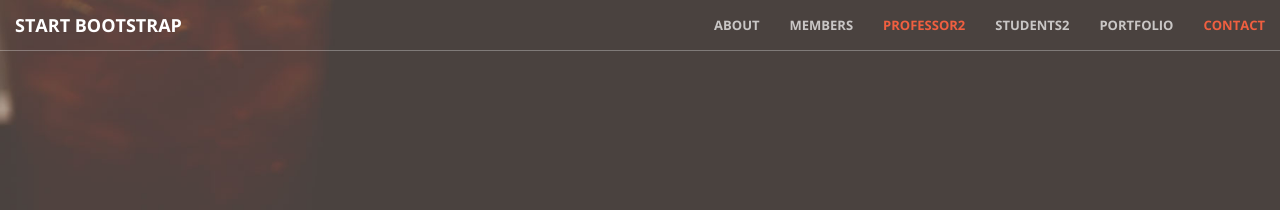
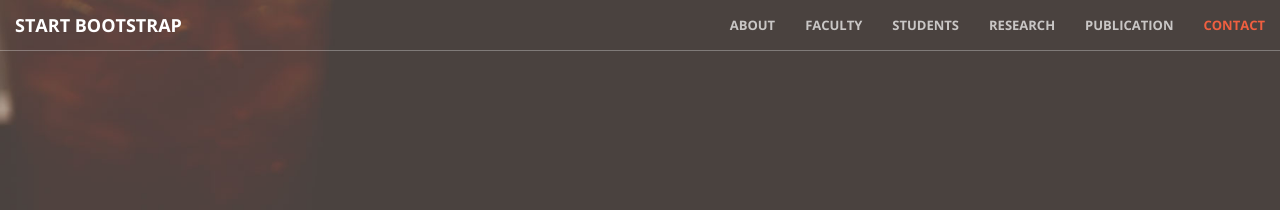
Before and after one commit to dwKim88/AEL, a Jekyll site: the page built from index.html, in a window 1280 px wide. Shown: the top 210 px of the page. Built offline with Jekyll 4.4.1, drawn with Linux system fonts in a browser that asks for light colours.

Commit message:
Update nav.html

```diff
--- a/_includes/nav.html
+++ b/_includes/nav.html
@@ -15,10 +15,10 @@
         <div class="collapse navbar-collapse" id="bs-example-navbar-collapse-1">
             <ul class="nav navbar-nav navbar-right">
                 <li>    <a class="page-scroll" href="#about">About</a>  </li>
-                <li>    <a class="page-scroll" href="#services">Members</a>
-                <li>    <a class="page-scroll" href="#contact">Professor2</a>    </li>
-                <li>    <a class="page-scroll" href="#portfolio">Students2</a>   </li>
-                <li>    <a class="page-scroll" href="#portfolio">Portfolio</a>  </li>
+                <li>    <a class="page-scroll" href="#services">Faculty</a>
+                <li>    <a class="page-scroll" href="#portfolio">Students</a>   </li>
+                <li>    <a class="page-scroll" href="#portfolio">Research</a>   </li>
+                <li>    <a class="page-scroll" href="#portfolio">Publication</a>   </li>
                 <li>    <a class="page-scroll" href="#contact">Contact</a>      </li>
             </ul>
         </div>
```
